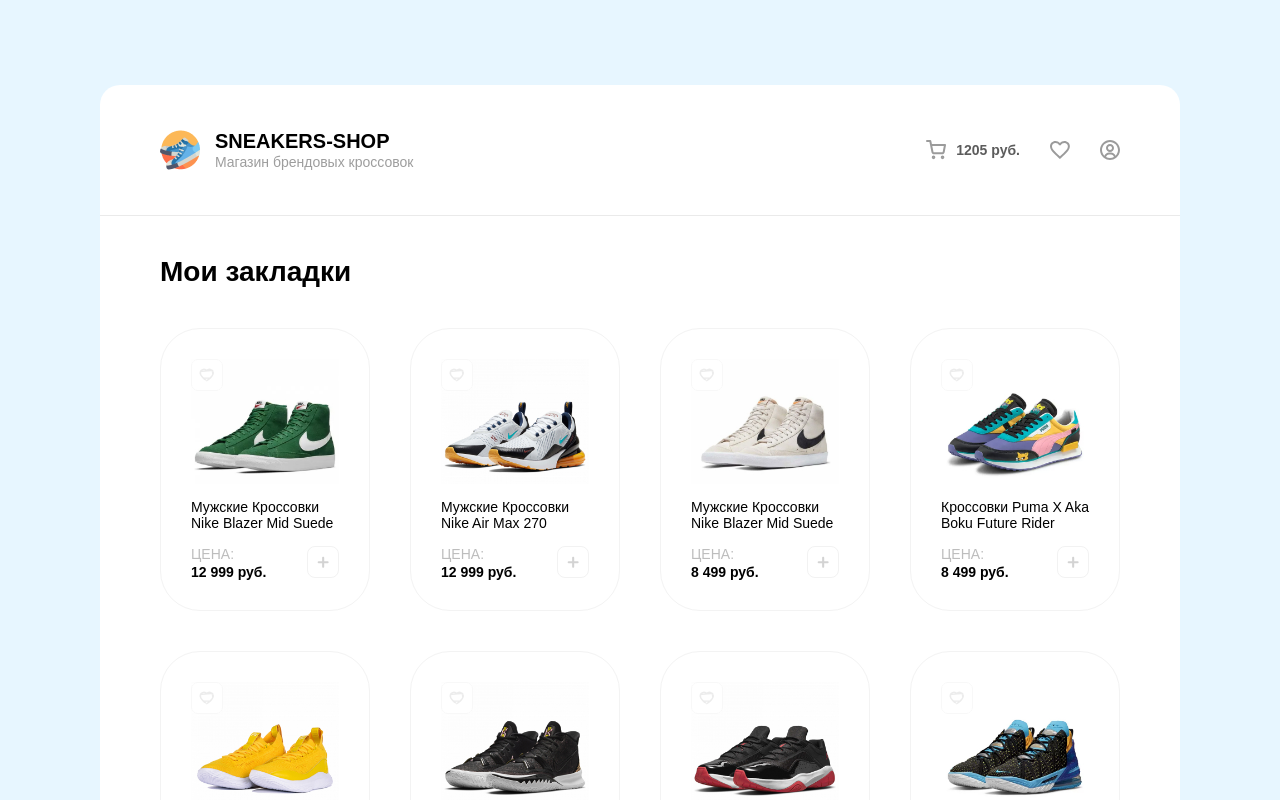
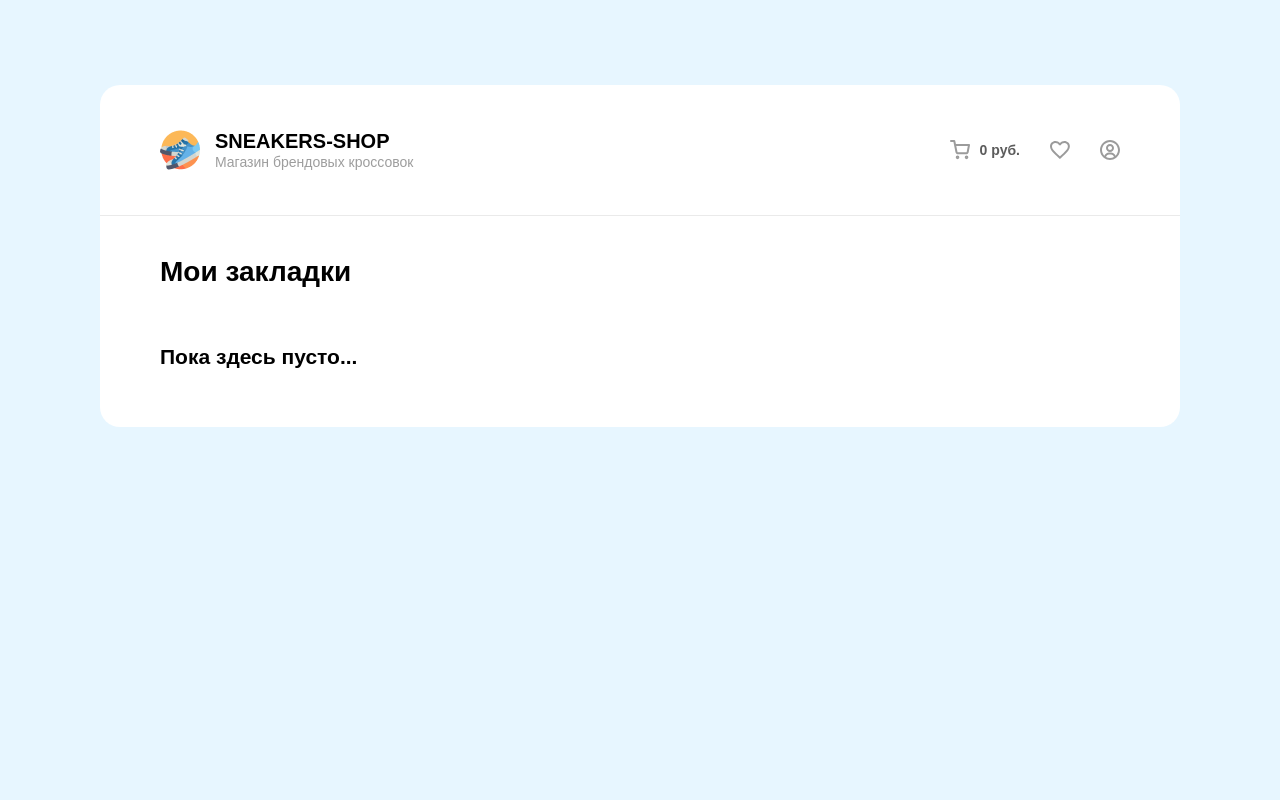
Before and after one commit to Yaroslav-Borisov/sneakers-shop, a React (Vite) app: page /favorites in a window 1280 px wide. Shown: the top 800 px of the page. Built offline with nearby package versions, Linux system fonts and the light colour scheme.

Commit message:
Создаст основной функционал приложения

```diff
--- a/src/App.jsx
+++ b/src/App.jsx
@@ -9,19 +9,50 @@
 
 function App() {
 	const [updatedCards, setUpdatedCards] = useState(sneakers);
+	const [orderState, setOrderState] = useState(false);
+
+	const cartCards = updatedCards.filter(card => card.isCart);
+
+	const cartChanger = (id) => {
+		const card = updatedCards.find(card => card.id === id);
+		const updatedCard = {...card, isCart: !card.isCart};
+		const index = updatedCards.findIndex(card => card.id === id);
+
+		setUpdatedCards([...updatedCards.slice(0, index), updatedCard, ...updatedCards.slice(index + 1)]);
+	};
+
+	if (orderState) {
+		cartCards.map(card => cartChanger(card.id));
+	}
+
 
 	const router = createBrowserRouter([
 		{
 			path: '/',
-			element: <MainPage updatedCards={updatedCards} setUpdatedCards={setUpdatedCards} />
+			element: <MainPage
+				updatedCards={updatedCards}
+				setUpdatedCards={setUpdatedCards}
+				cartCards={cartCards}
+				orderState={orderState}
+				setOrderState={setOrderState}/>
 		},
 		{
 			path: '/favorites',
-			element: <FavoritesPage updatedCards={updatedCards} setUpdatedCards={setUpdatedCards}/>
+			element: <FavoritesPage
+				updatedCards={updatedCards}
+				setUpdatedCards={setUpdatedCards}
+				cartCards={cartCards}
+				orderState={orderState}
+				setOrderState={setOrderState}/>
 		},
 		{
 			path: '/orders',
-			element: <OrdersPage updatedCards={updatedCards} setUpdatedCards={setUpdatedCards}/>
+			element: <OrdersPage
+				updatedCards={updatedCards}
+				setUpdatedCards={setUpdatedCards}
+				cartCards={cartCards}
+				orderState={orderState}
+				setOrderState={setOrderState}/>
 		}
 	]);
 
--- a/src/components/Card/Card.jsx
+++ b/src/components/Card/Card.jsx
@@ -1,4 +1,4 @@
-export const Card = ({card, favChanger}) => {
+export const Card = ({card, favChanger, cartChanger}) => {
 	const {id, image, title, price, isFavorite, isCart} = card;
 	const formatedPrice = new Intl.NumberFormat('ru-RU').format(price);
 
@@ -14,7 +14,7 @@
 				<span className="card__price-value">{formatedPrice} руб.</span>
 			</div>
 			<button className="card__button card__button--cart">
-				<img className="card__button-icon" src={isCart ? 'img/btn-plus-active.svg' : 'img/btn-plus.svg'} width="32" height="32" />
+				<img className="card__button-icon" src={isCart ? 'img/btn-plus-active.svg' : 'img/btn-plus.svg'} onClick={() => cartChanger(id)} width="32" height="32" />
 			</button>
 		</div>
 	);
--- a/src/components/CardList.jsx/CardList.jsx
+++ b/src/components/CardList.jsx/CardList.jsx
@@ -1,13 +1,13 @@
 import { Card } from '../Card/Card';
 
-export const CardList = ({cards, favChanger}) => {
+export const CardList = ({cards, favChanger, cartChanger}) => {
 	return (
 		<>
 			{cards.length > 0 ?
 				<div className="page-content__list card-list">
-					{cards.map((card) => <Card card={card} key={card.id} favChanger={favChanger}/>)}
+					{cards.map((card) => <Card card={card} key={card.id} favChanger={favChanger} cartChanger={cartChanger}/>)}
 				</div> :
-				<h2>К сожалению, по вашему запросу ничего не найдено...</h2>
+				<h2 className='page-content__list'>Пока здесь пусто...</h2>
 			}
 		</>
 	);
--- /dev/null
+++ b/src/components/CartCard/CartCard.jsx
@@ -0,0 +1,17 @@
+export const CartCard = ({card, removeCard}) => {
+	const {id, image, title, price} = card;
+	const formatedPrice = new Intl.NumberFormat('ru-RU').format(price);
+
+	return (
+		<div className="drawer__card-item card card--cart">
+			<img className="card__image" src={image} width="133" height="112" />
+			<span className="card__title">{title}</span>
+			<div className="card__price-block">
+				<span className="card__price-value">{formatedPrice} руб.</span>
+			</div>
+			<button className="card__button card__button--remove">
+				<img className="card__button-icon" src="img/btn-remove.svg" width="32" height="32" onClick={() => removeCard(id)}/>
+			</button>
+		</div>
+	);
+};
--- /dev/null
+++ b/src/components/Drawer/SimpleDrawer.jsx
@@ -0,0 +1,44 @@
+import { CartCard } from '../CartCard/CartCard';
+
+export const SimpleDrawer = ({ cartCards, makeOrder, isActive, drawerCloser, removeCard}) => {
+
+	const priceSum = cartCards.map(card => card.price).reduce((sum, current) => sum + current, 0);
+	const tax = Math.trunc(priceSum * 5 / 100);
+	const formatedPriceSum = new Intl.NumberFormat('ru-RU').format(priceSum);
+	const formatedtax = new Intl.NumberFormat('ru-RU').format(tax);
+
+	return (
+		<div className={isActive ? 'drawer drawer--active' : 'drawer'}>
+			<div className="drawer__overlay"></div>
+			<div className="drawer__body">
+				<div className="drawer__header">
+					<h2 className="drawer__title">Корзина</h2>
+					<button className="drawer__close" onClick={drawerCloser}>
+						<img className="card__close-icon" src="img/btn-remove.svg" width="32" height="32" />
+					</button>
+				</div>
+				<div className="drawer__main">
+					<div className="drawer__card-list">
+						{cartCards.map(card => <CartCard card={card} key={card.id} removeCard={removeCard}/>)}
+					</div>
+					<div className="drawer__info-list">
+						<div className="drawer__info-item">
+							<span className="drawer__info-label">Итого:</span>
+							<span className="drawer__info-separator"></span>
+							<span className="drawer__info-value">{formatedPriceSum} руб.</span>
+						</div>
+						<div className="drawer__info-item">
+							<span className="drawer__info-label">Налог 5%:</span>
+							<span className="drawer__info-separator"></span>
+							<span className="drawer__info-value">{formatedtax} руб.</span>
+						</div>
+					</div>
+					<button className="drawer__button button" onClick={() => makeOrder(true)}>
+						<span className="button__text">Оформить заказ</span>
+						<img className="button__icon" src="img/arrow.svg" width="14" height="12"/>
+					</button>
+				</div>
+			</div>
+		</div>
+	);
+};
--- a/src/components/Header/Header.jsx
+++ b/src/components/Header/Header.jsx
@@ -1,6 +1,9 @@
 import { Link } from 'react-router-dom';
 
-export const Header = ({onChange}) => {
+export const Header = ({cartCards, onChange}) => {
+
+	const priceSum = cartCards.map(card => card.price).reduce((sum, current) => sum + current, 0);
+	const formatedPriceSum = new Intl.NumberFormat('ru-RU').format(priceSum);
 
 	const drawerOpener = () => {
 		onChange(true);
@@ -16,7 +19,7 @@
 			<nav className="page-header__nav main-nav">
 				<a className="main-nav__link" onClick={drawerOpener}>
 					<img className="main-nav__icon" src="img/cart.svg" width="20" height="19" />
-					<span className="main-nav__text">1205 руб.</span>
+					<span className="main-nav__text">{formatedPriceSum} руб.</span>
 				</a>
 				<Link className="main-nav__link" to="/favorites">
 					<img className="main-nav__icon" src="img/fav.svg" width="20" height="19" />
--- a/src/pages/favorites-page/favorites-page.jsx
+++ b/src/pages/favorites-page/favorites-page.jsx
@@ -5,8 +5,9 @@
 import { Main } from '../../components/Main/Main';
 import { PageWrapper } from '../../components/PageWrapper/PageWrapper';
 
-export const FavoritesPage = ({updatedCards, setUpdatedCards}) => {
+export const FavoritesPage = ({updatedCards, setUpdatedCards, cartCards, orderState, setOrderState}) => {
 	const [drawerState, setDrawerState] = useState(false);
+	const favoriteCards = updatedCards.filter(card => card.isFavorite);
 
 	const drawerStateChanger = (isDrawerActive) => {
 		setDrawerState(isDrawerActive);
@@ -20,14 +21,33 @@
 		setUpdatedCards([...updatedCards.slice(0, index), updatedCard, ...updatedCards.slice(index + 1)]);
 	};
 
+	const cartChanger = (id) => {
+		const card = updatedCards.find(card => card.id === id);
+		const updatedCard = {...card, isCart: !card.isCart};
+		const index = updatedCards.findIndex(card => card.id === id);
+
+		setUpdatedCards([...updatedCards.slice(0, index), updatedCard, ...updatedCards.slice(index + 1)]);
+	};
+
 	return (
 		<PageWrapper>
-			<Header onChange={drawerStateChanger}/>
+			<Header
+				cartCards={cartCards}
+				onChange={drawerStateChanger}/>
 			<Main>
 				<h1 className="page-content__title page-title">Мои закладки</h1>
-				<CardList cards={updatedCards} favChanger={favChanger}/>
+				<CardList
+					cards={favoriteCards}
+					favChanger={favChanger}
+					cartChanger={cartChanger}/>
 			</Main>
-			<Drawer isActive={drawerState} onChange={setDrawerState}/>
+			<Drawer
+				cartCards={cartCards}
+				isActive={drawerState}
+				orderState={orderState}
+				setOrderState={setOrderState}
+				onChange={setDrawerState}
+				removeCard={cartChanger}/>
 		</PageWrapper>
 	);
 };
--- a/src/pages/main-page/main-page.jsx
+++ b/src/pages/main-page/main-page.jsx
@@ -6,7 +6,7 @@
 import { PageWrapper } from '../../components/PageWrapper/PageWrapper';
 import { Search } from '../../components/Search/Search';
 
-export const MainPage = ({updatedCards, setUpdatedCards}) => {
+export const MainPage = ({updatedCards, setUpdatedCards, cartCards, orderState, setOrderState}) => {
 	const [drawerState, setDrawerState] = useState(false);
 	const [searchState, setSearchState] = useState('');
 
@@ -27,15 +27,36 @@
 		setUpdatedCards([...updatedCards.slice(0, index), updatedCard, ...updatedCards.slice(index + 1)]);
 	};
 
+	const cartChanger = (id) => {
+		const card = updatedCards.find(card => card.id === id);
+		const updatedCard = {...card, isCart: !card.isCart};
+		const index = updatedCards.findIndex(card => card.id === id);
+
+		setUpdatedCards([...updatedCards.slice(0, index), updatedCard, ...updatedCards.slice(index + 1)]);
+	};
+
 	return (
 		<PageWrapper>
-			<Header onChange={drawerStateChanger}/>
+			<Header
+				cartCards={cartCards}
+				onChange={drawerStateChanger}/>
 			<Main>
 				<h1 className="page-content__title page-title">Все кроссовки</h1>
-				<Search searchState={searchState} onChange={setSearchState}/>
-				<CardList cards={updatedCards} favChanger={favChanger}/>
+				<Search
+					searchState={searchState}
+					onChange={setSearchState}/>
+				<CardList
+					cards={updatedCards}
+					favChanger={favChanger}
+					cartChanger={cartChanger}/>
 			</Main>
-			<Drawer isActive={drawerState} onChange={setDrawerState}/>
+			<Drawer
+				cartCards={cartCards}
+				isActive={drawerState}
+				orderState={orderState}
+				setOrderState={setOrderState}
+				onChange={setDrawerState}
+				removeCard={cartChanger}/>
 		</PageWrapper>
 	);
 };
--- a/src/pages/orders-page/orders-page.jsx
+++ b/src/pages/orders-page/orders-page.jsx
@@ -1,12 +1,19 @@
-import { useState } from 'react';
+import { useEffect, useState } from 'react';
 import { CardList } from '../../components/CardList.jsx/CardList';
 import { Drawer } from '../../components/Drawer/Drawer';
 import { Header } from '../../components/Header/Header';
 import { Main } from '../../components/Main/Main';
 import { PageWrapper } from '../../components/PageWrapper/PageWrapper';
+import { Search } from '../../components/Search/Search';
 
-export const OrdersPage = ({updatedCards, setUpdatedCards}) => {
+export const OrdersPage = ({updatedCards, setUpdatedCards, cartCards, orderState, setOrderState}) => {
 	const [drawerState, setDrawerState] = useState(false);
+	const [searchState, setSearchState] = useState('');
+
+	useEffect(() => {
+		const filteredCards = updatedCards.filter(card => card.title.toLowerCase().includes(searchState.toLowerCase()));
+		setUpdatedCards(filteredCards);
+	}, [searchState]);
 
 	const drawerStateChanger = (isDrawerActive) => {
 		setDrawerState(isDrawerActive);
@@ -20,14 +27,36 @@
 		setUpdatedCards([...updatedCards.slice(0, index), updatedCard, ...updatedCards.slice(index + 1)]);
 	};
 
+	const cartChanger = (id) => {
+		const card = updatedCards.find(card => card.id === id);
+		const updatedCard = {...card, isCart: !card.isCart};
+		const index = updatedCards.findIndex(card => card.id === id);
+
+		setUpdatedCards([...updatedCards.slice(0, index), updatedCard, ...updatedCards.slice(index + 1)]);
+	};
+
 	return (
 		<PageWrapper>
-			<Header onChange={drawerStateChanger}/>
+			<Header
+				cartCards={cartCards}
+				onChange={drawerStateChanger}/>
 			<Main>
 				<h1 className="page-content__title page-title">Мои заказы</h1>
-				<CardList cards={updatedCards} favChanger={favChanger}/>
+				<Search
+					searchState={searchState}
+					onChange={setSearchState}/>
+				<CardList
+					cards={updatedCards}
+					favChanger={favChanger}
+					cartChanger={cartChanger}/>
 			</Main>
-			<Drawer isActive={drawerState} onChange={setDrawerState}/>
+			<Drawer
+				cartCards={cartCards}
+				isActive={drawerState}
+				orderState={orderState}
+				setOrderState={setOrderState}
+				onChange={setDrawerState}
+				removeCard={cartChanger}/>
 		</PageWrapper>
 	);
 };
```
Also changed, not shown: src/components/Drawer/Drawer.jsx (+17 -21 lines), src/components/Drawer/EmptyDrawer.jsx (added, +24 -0 lines), src/components/Drawer/SuccessDrawer.jsx (added, +24 -0 lines).
